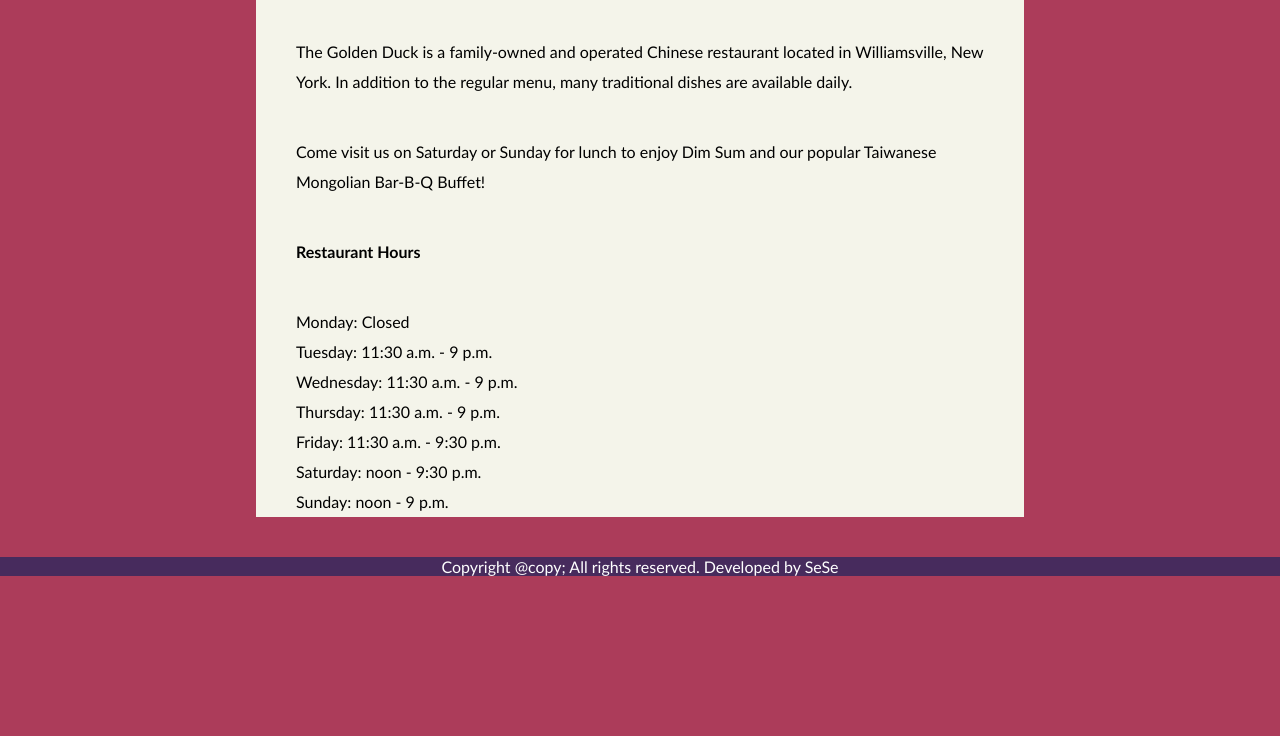
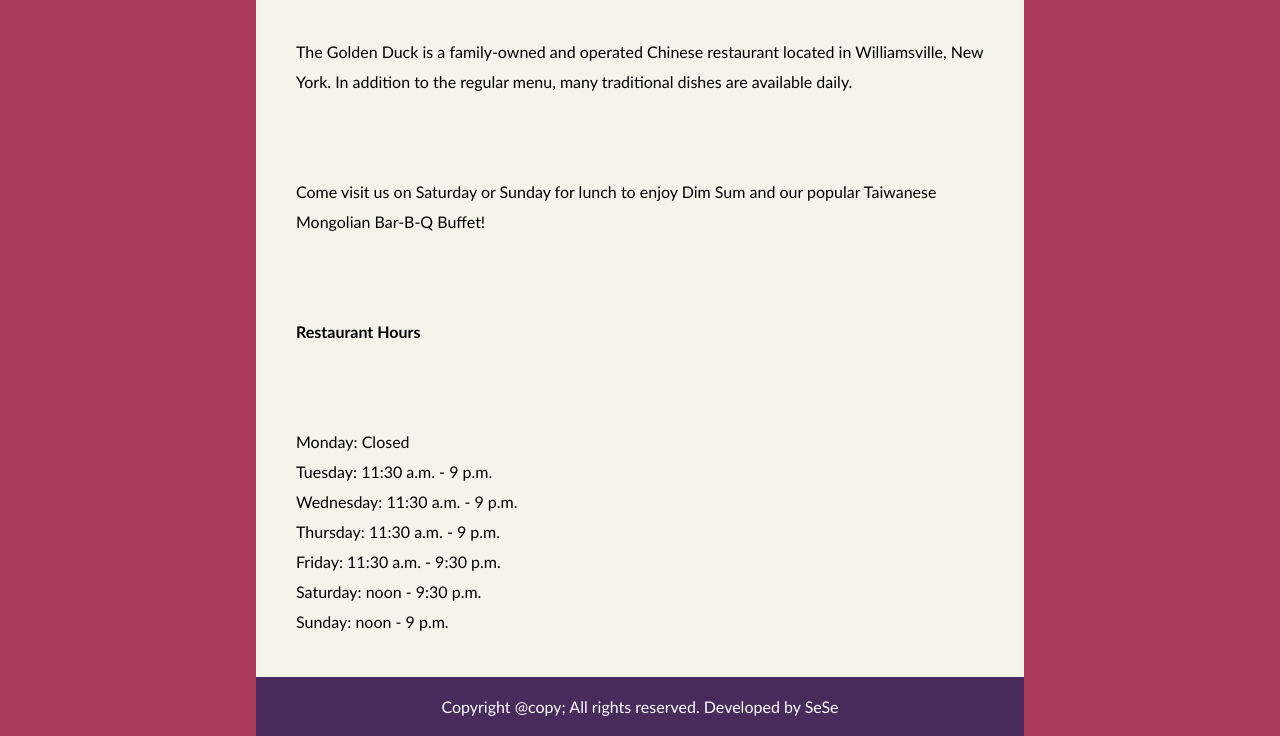
Before and after one commit to xeqol/Golden-Duck, a plain HTML site: page index.html in a window 1280 px wide. Shown: the part 296-1032 px from the top of the page. Before the commit the page ends 872 px from the top, so only its background shows below. Drawn offline with Linux system fonts and the light colour scheme.

Commit message:
Add files via upload

```diff
--- a/index.html
+++ b/index.html
@@ -4,7 +4,7 @@
     <meta charset="UTF-8">
     <meta name="viewport" content="width=device-width, initial-scale=1.0">
     <title>Golden Duck</title>
-    <link rel="shortcut icon" href="images/favicon_io.zip" type="image/x-icon">
+    <link rel="shortcut icon" href="images/favicon_io/favicon.ico" type="image/x-icon">
     <link rel="stylesheet" href="style.css">
 </head>
 <body>
@@ -36,7 +36,7 @@ Sunday: noon - 9 p.m.<br>
     </section>
     <footer>
         <p>Copyright @copy; All rights reserved.
-            Developed by SeSe <br>
+            Developed by SeSe
          </p>
     </footer>
 </body>
--- a/style.css
+++ b/style.css
@@ -47,11 +47,13 @@ section img{
     width: 100%;
 }
 section p,h4{
-    margin:40px;
+    padding:40px;
     line-height: 30px;
 }
 footer{
     text-align: center;
     background-color:#472b5d;
     color:#fff;
+    margin:0px 20%;
+    padding: 20px;
 }
```
